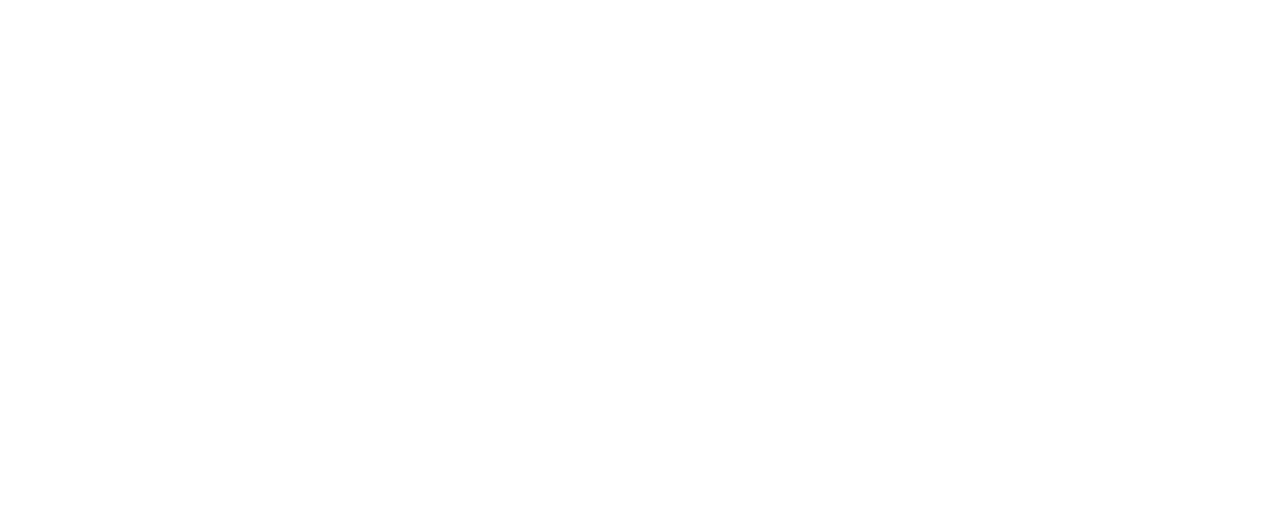
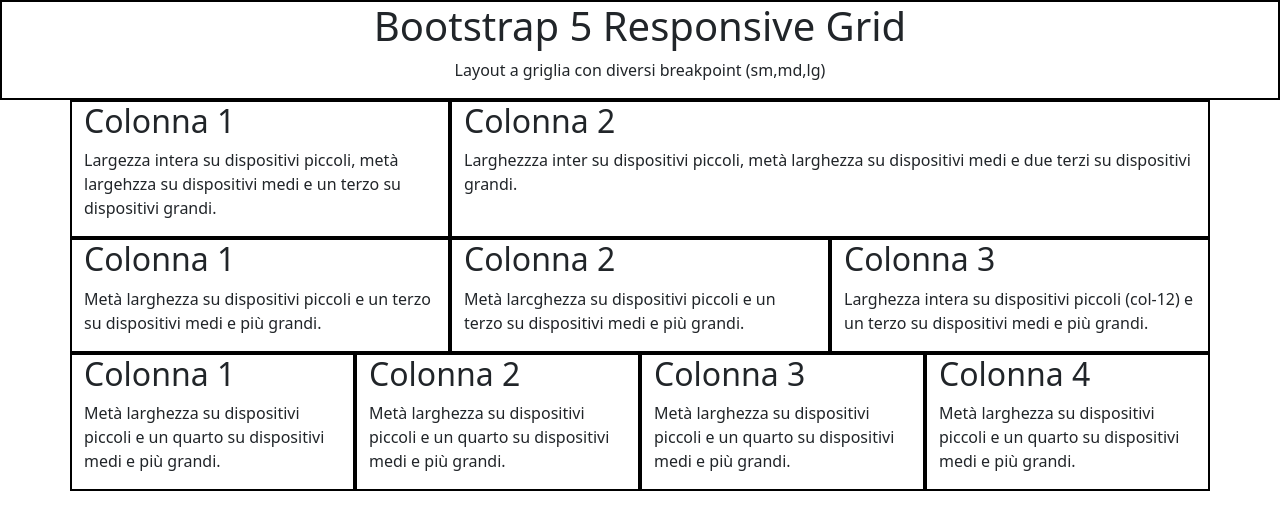
Before and after one commit to VincenzoIuliano/htmlcss-bootstrap-layout, a plain HTML site: page index.html in a window 1280 px wide. Drawn offline with nearby package versions, Linux system fonts and the light colour scheme.

Commit message:
ADD: main content not stylized

```diff
--- a/index.html
+++ b/index.html
@@ -5,27 +5,79 @@
     <meta name="viewport" content="width=device-width, initial-scale=1.0">
     <title>Bootstrap</title>
     <link href="https://cdn.jsdelivr.net/npm/bootstrap@5.3.3/dist/css/bootstrap.min.css" rel="stylesheet" integrity="sha384-QWTKZyjpPEjISv5WaRU9OFeRpok6YctnYmDr5pNlyT2bRjXh0JMhjY6hW+ALEwIH" crossorigin="anonymous">
+<style>
+    .debug [class^='col'] {
+        border: 2px solid black;
+    }
+</style>
+
+
 </head>
-<body>
+<body class="debug">
    <main>
      <section>
+        <div class="container-fluid">
+            <div class="row">
+                <div class="col text-center">
+                    <h1>Bootstrap 5 Responsive Grid</h1>
+                    <p>Layout a griglia con diversi breakpoint (sm,md,lg)</p>
+                </div>
+            </div>
+      </section>
+      <section>
         <div class="container">
             <div class="row">
-                <div class="col">
-
+                <div class="col-4">
+                    <h2>Colonna 1</h2>
+                    <p>Largezza intera su dispositivi piccoli, metà largehzza su dispositivi medi e un terzo su dispositivi grandi.</p>
+                </div>
+                <div class="col-8">
+                    <h2>Colonna 2</h2>
+                    <p>Larghezzza inter su dispositivi piccoli, metà larghezza su dispositivi medi e due terzi su dispositivi grandi.</p>
                 </div>
             </div>
+        </div>
+      </section>
+      <section>
+        <div class="container">
             <div class="row">
-
-            </div>
-            <div class="row">
-
-            </div>
-            <div class="row">
-
+                <div class="col-4">
+                    <h2>Colonna 1</h2>
+                    <p>Metà larghezza su dispositivi piccoli e un terzo su dispositivi medi e più grandi.</p>
+                </div>
+                <div class="col-4">
+                    <h2>Colonna 2</h2>
+                    <p>Metà larcghezza su dispositivi piccoli e un terzo su dispositivi medi e più grandi.</p>
+                </div>
+                <div class="col-4">
+                    <h2>Colonna 3</h2>
+                    <p>Larghezza intera su dispositivi piccoli (col-12) e un terzo su dispositivi medi e più grandi.</p>
+                </div>
             </div>
         </div>
-     </section>
+      </section>
+      <section>
+        <div class="container">
+            <div class="row">
+                <div class="col-3">
+                    <h2>Colonna 1</h2>
+                    <p>Metà larghezza su dispositivi piccoli e un quarto su dispositivi medi e più grandi.</p>
+                </div>
+                <div class="col-3">
+                    <h2>Colonna 2</h2>
+                    <p>Metà larghezza su dispositivi piccoli e un quarto su dispositivi medi e più grandi.</p>
+                </div>
+                <div class="col-3">
+                    <h2>Colonna 3</h2>
+                    <p>Metà larghezza su dispositivi piccoli e un quarto su dispositivi medi e più grandi.</p>
+                </div>
+                <div class="col-3">
+                    <h2>Colonna 4</h2>
+                    <p>Metà larghezza su dispositivi piccoli e un quarto su dispositivi medi e più grandi.</p>
+                </div>
+            </div>
+        </div>
+      </section>
    </main>
 </body>
 </html>
```
